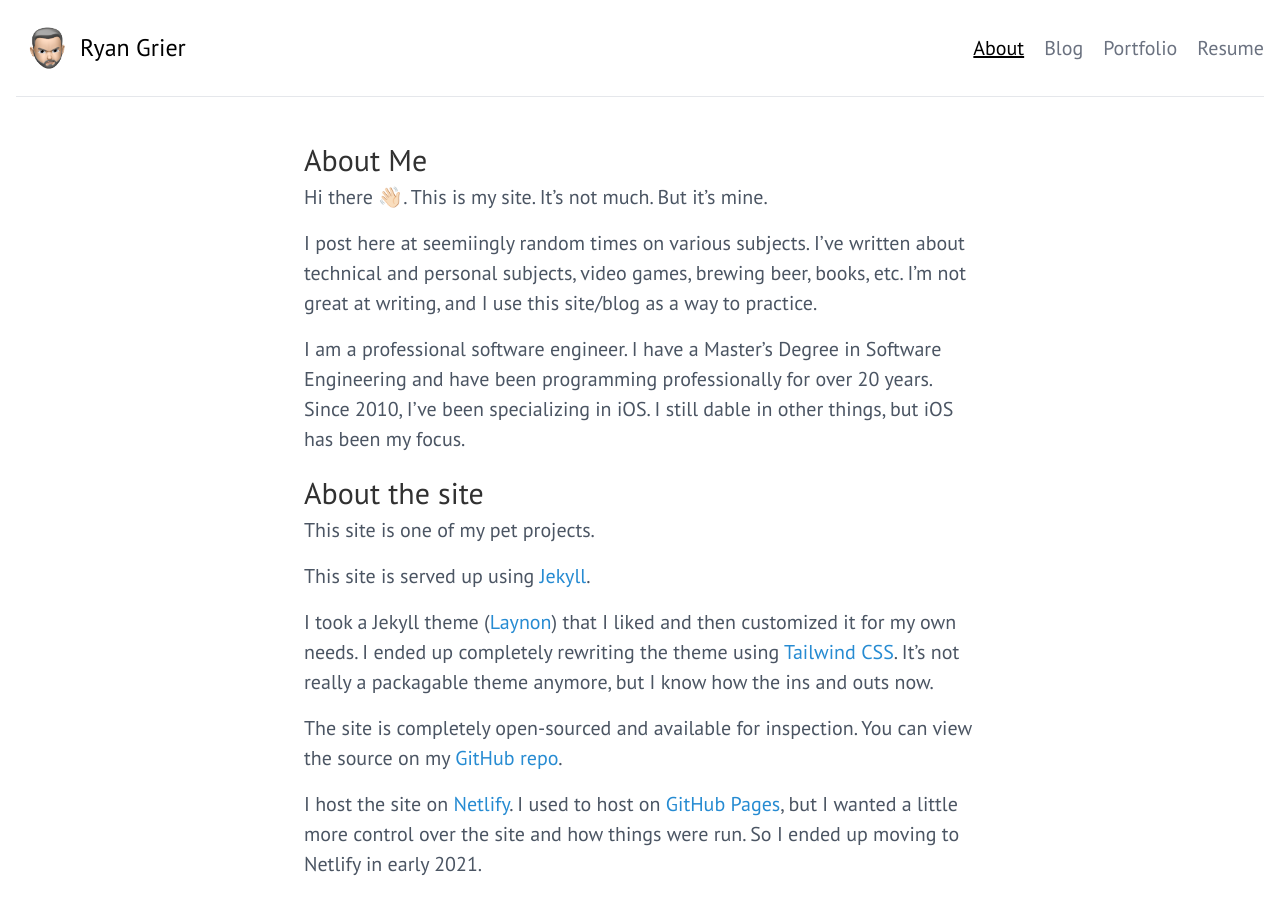
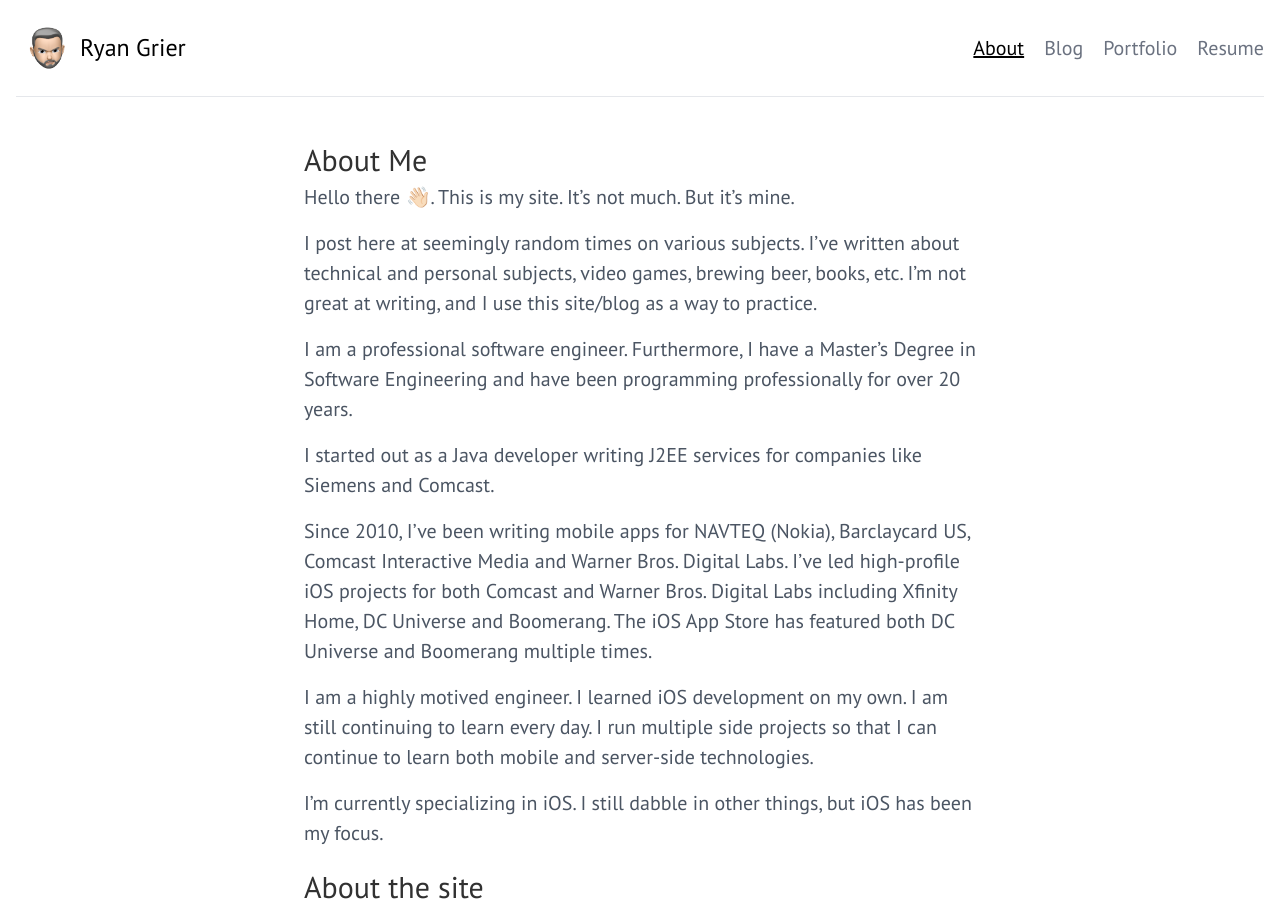
Before and after one commit to rwgrier/rwgrier.github.io, a Jekyll site: the page built from about.md, in a window 1280 px wide and 900 px high. Built offline with Jekyll 4.4.1, drawn with Linux system fonts in a browser that asks for light colours; some web fonts are replaced.

Commit message:
Adding the post for the site updates. Fixed some typos on other pages.

```diff
--- a/about.md
+++ b/about.md
@@ -6,11 +6,19 @@ permalink: /about/
 
 ## About Me
 
-Hi there 👋🏻. This is my site. It's not much. But it's mine.
+Hello there 👋🏻. This is my site. It's not much. But it's mine.
 
-I post here at seemiingly random times on various subjects. I've written about technical and personal subjects, video games, brewing beer, books, etc. I'm not great at writing, and I use this site/blog as a way to practice.
+I post here at seemingly random times on various subjects. I've written about technical and personal subjects, video games, brewing beer, books, etc. I'm not great at writing, and I use this site/blog as a way to practice.
 
-I am a professional software engineer. I have a Master’s Degree in Software Engineering and have been programming professionally for over 20 years. Since 2010, I've been specializing in iOS. I still dable in other things, but iOS has been my focus.
+I am a professional software engineer. Furthermore, I have a Master’s Degree in Software Engineering and have been programming professionally for over 20 years.
+
+I started out as a Java developer writing J2EE services for companies like Siemens and Comcast.
+
+Since 2010, I’ve been writing mobile apps for NAVTEQ (Nokia), Barclaycard US, Comcast Interactive Media and Warner Bros. Digital Labs. I’ve led high-profile iOS projects for both Comcast and Warner Bros. Digital Labs including Xfinity Home, DC Universe and Boomerang. The iOS App Store has featured both DC Universe and Boomerang multiple times.
+
+I am a highly motived engineer. I learned iOS development on my own. I am still continuing to learn every day. I run multiple side projects so that I can continue to learn both mobile and server-side technologies.
+
+I'm currently specializing in iOS. I still dabble in other things, but iOS has been my focus.
 
 ## About the site
 
```
Also changed, not shown: _posts/2021/2021-07-16-site-updates-jul-2021.md (added, +22 -0 lines), portfolio.md (+2 -2 lines).
